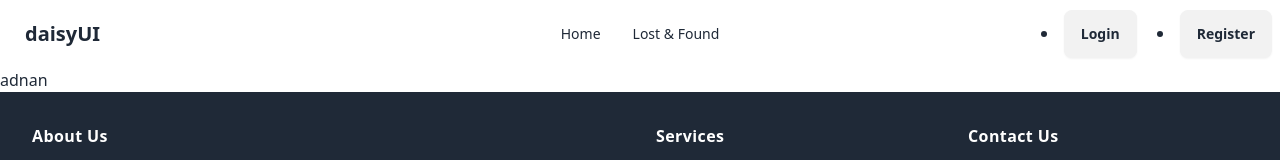
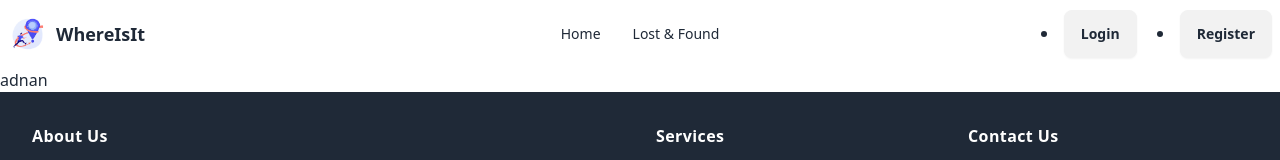
Before and after one commit to adnanmahmud0/Lost-and-Found, a React (Vite) app: page / in a window 1280 px wide. Shown: the top 160 px of the page. Built offline with nearby package versions, Linux system fonts and the light colour scheme; no server answers.

Commit message:
logo update

```diff
--- a/src/component/navbar/Navbar.jsx
+++ b/src/component/navbar/Navbar.jsx
@@ -1,6 +1,7 @@
 import { useContext } from "react";
 import { Link, useNavigate } from "react-router-dom";
 import { AuthContext } from "../authProvider/AuthProvider";
+import  WhereIsIt  from "../../assets/whereIsIt.png";
 
 
 const Navbar = () => {
@@ -36,7 +37,11 @@ const Navbar = () => {
                         <ul className="menu menu-sm dropdown-content bg-base-100 rounded-box z-[1] mt-3 w-52 p-2 shadow">{link}
                         </ul>
                     </div>
-                    <a className="btn btn-ghost text-xl">daisyUI</a>
+                    <div className="flex items-center space-x-2">
+                        <img src={WhereIsIt} alt="" className="w-10 h-10" />
+                        <a className="font-extrabold text-lg">WhereIsIt</a>
+                    </div>
+
                 </div>
                 <div className="navbar-center hidden lg:flex">
                     <ul className="menu menu-horizontal px-1">
```
Also changed, not shown: src/assets/whereIsIt.png (added).
